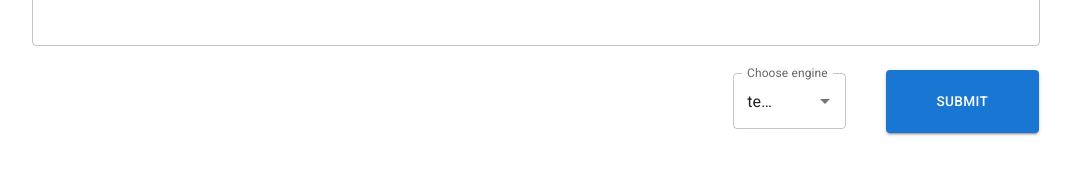
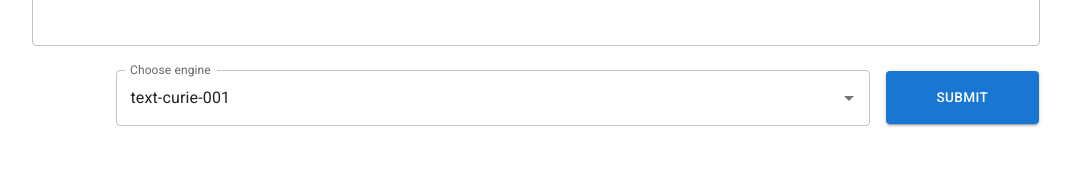
Before and after one commit to jyguzman/fun-with-ai, a React (Create React App) app: page / in a window 1280 px wide. Shown: the part 371-554 px from the top of the page, without its empty margins (104-1175 px from the left). Built offline with nearby package versions, Linux system fonts and the light colour scheme; no server answers.

Commit message:
Fix issue with engine select width

```diff
--- a/src/components/EngineSelect.tsx
+++ b/src/components/EngineSelect.tsx
@@ -3,6 +3,7 @@ import { TextField, Autocomplete } from "@mui/material";
 const EngineSelect = (props: {engines: string[], handleEngineSelect: Function}) => {
     return (
       <Autocomplete
+        sx={{width: ['100%', '75%']}}
         id="breed-search-bar"
         defaultValue={'text-curie-001'}
         options={props.engines}
--- a/src/components/MainPage.tsx
+++ b/src/components/MainPage.tsx
@@ -48,7 +48,7 @@ const MainPage = () => {
                 paddingBottom: '5%', margin: 0}}
                 justifyContent={'flex-end'}
                 alignItems='baseline'>
-                <Stack direction='row' spacing={5}
+                <Stack direction='row' spacing={2}
                     justifyContent='flex-end'
                     alignItems='center'
                     sx={{width: '100%'}}>
--- a/src/components/SubmitButton.tsx
+++ b/src/components/SubmitButton.tsx
@@ -4,10 +4,10 @@ const SubmitButton = (props: {submitPrompt: Function}) => {
 
     const styles = {
         button: {
-            padding: '2% 5%',
+            padding: '1.5% 5%',
             marginTop: 0,
             FontFace: 'Roboto',
-            fontSize: '85%'
+            fontSize: '85%',
         }
     }
 
```
